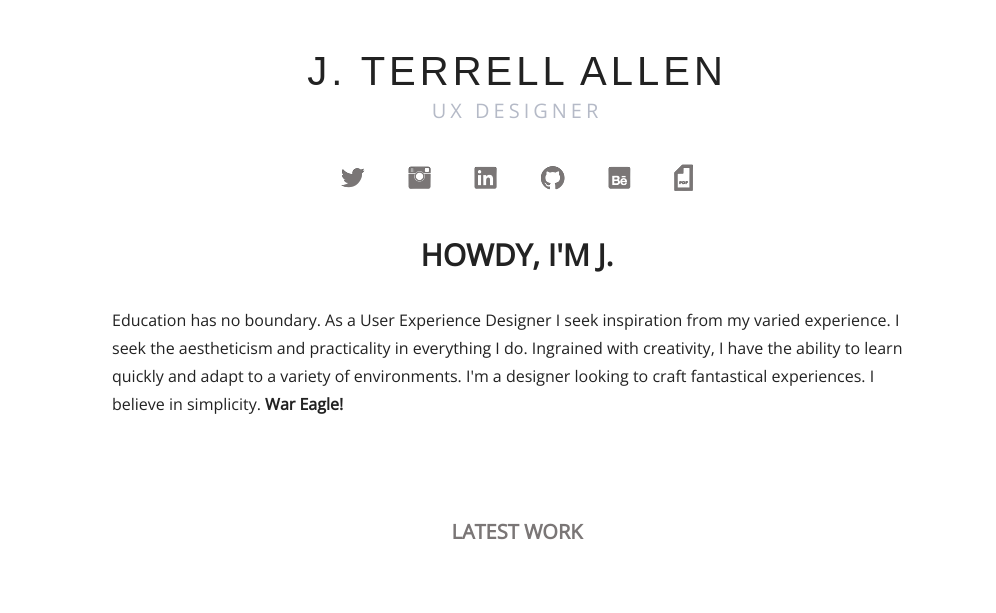
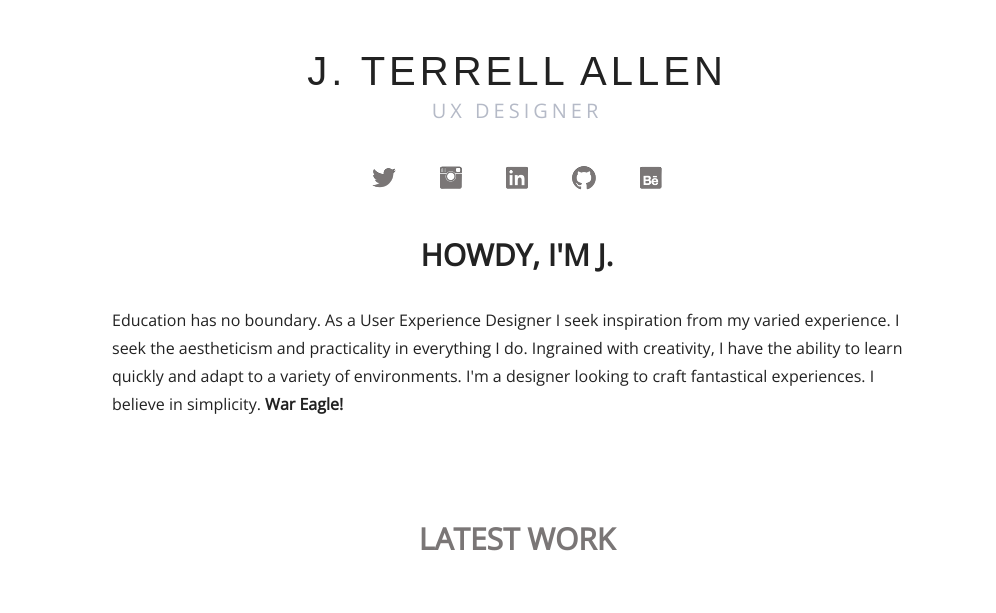
Before and after one commit to JTerrellAllen/jterrellallen.github.io, a website: page index.html in a window 1280 px wide. Shown: the top 613 px of the page, without its empty margins (123-1119 px from the left). Drawn offline with nearby package versions, Linux system fonts and the light colour scheme.

Commit message:
Update index

```diff
--- a/index.html
+++ b/index.html
@@ -37,8 +37,6 @@
           <i class="fi-social-github social-style"></i></a>
         <a href="http://www.behance.net/jterrellallen" title="Behance">
           <i class="fi-social-behance social-style"></i></a>
-        <a href="https://www.dropbox.com/s/zg9kj2pyt7ek5h0/J_Terrell_Allen_Resume_web.pdf" title="Resume">
-          <i class="fi-page-pdf style social-style"></i></a>
       </div>
     </div>
 </div>
@@ -67,7 +65,7 @@
     <div class="latest-work">
       <div class="row project">
         <div class="large-12 columns">
-          <h3 class="heading">Latest Work</h3>
+          <h2 class="heading">Latest Work</h2>
         </div>
         <div class="large-6 columns">
           <a class="wow fadeInLeft" href="paycrave.html"> <img src="assets/paycrave_hifi.png" alt="Paycrave" /> </a>
```
